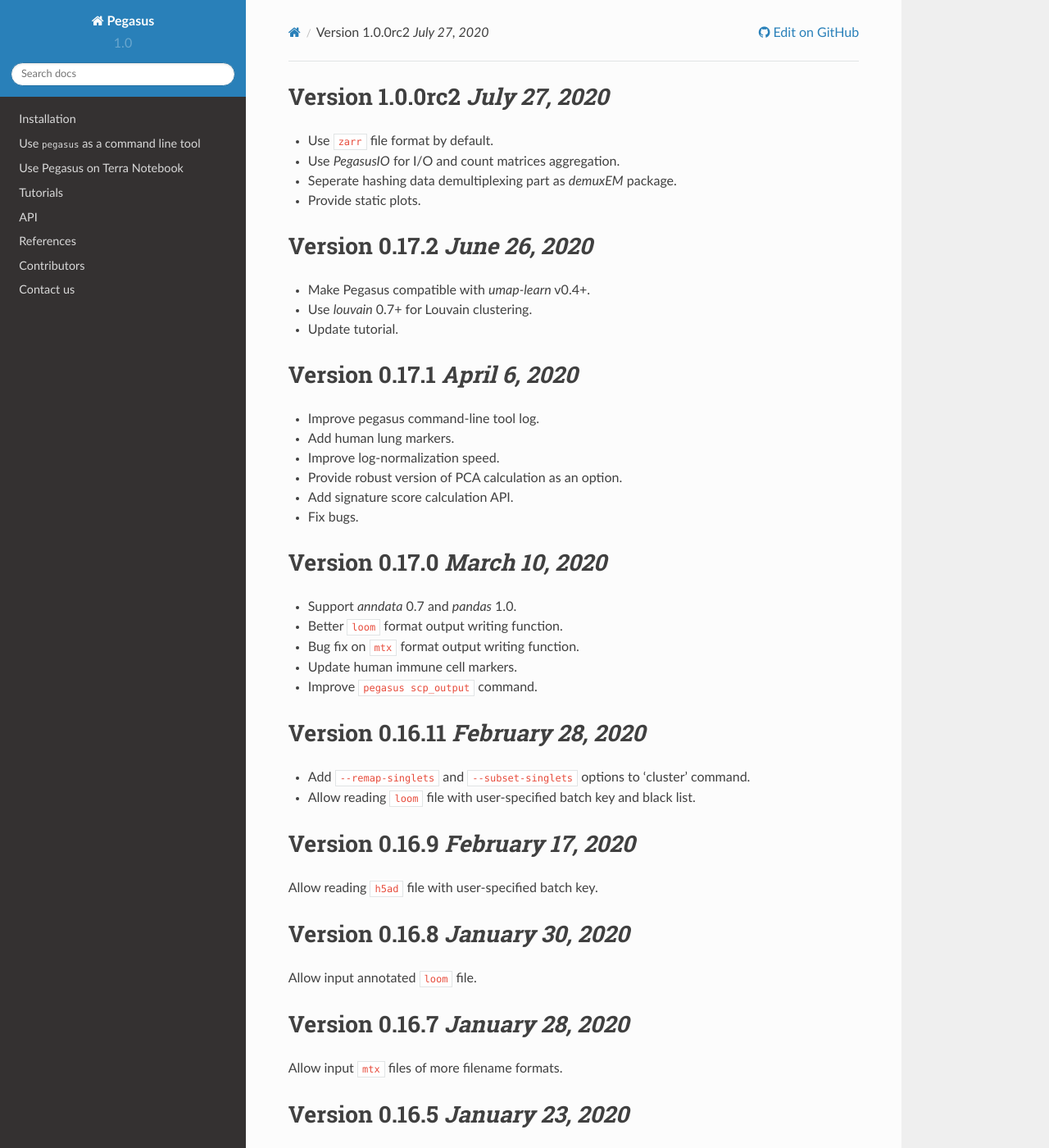
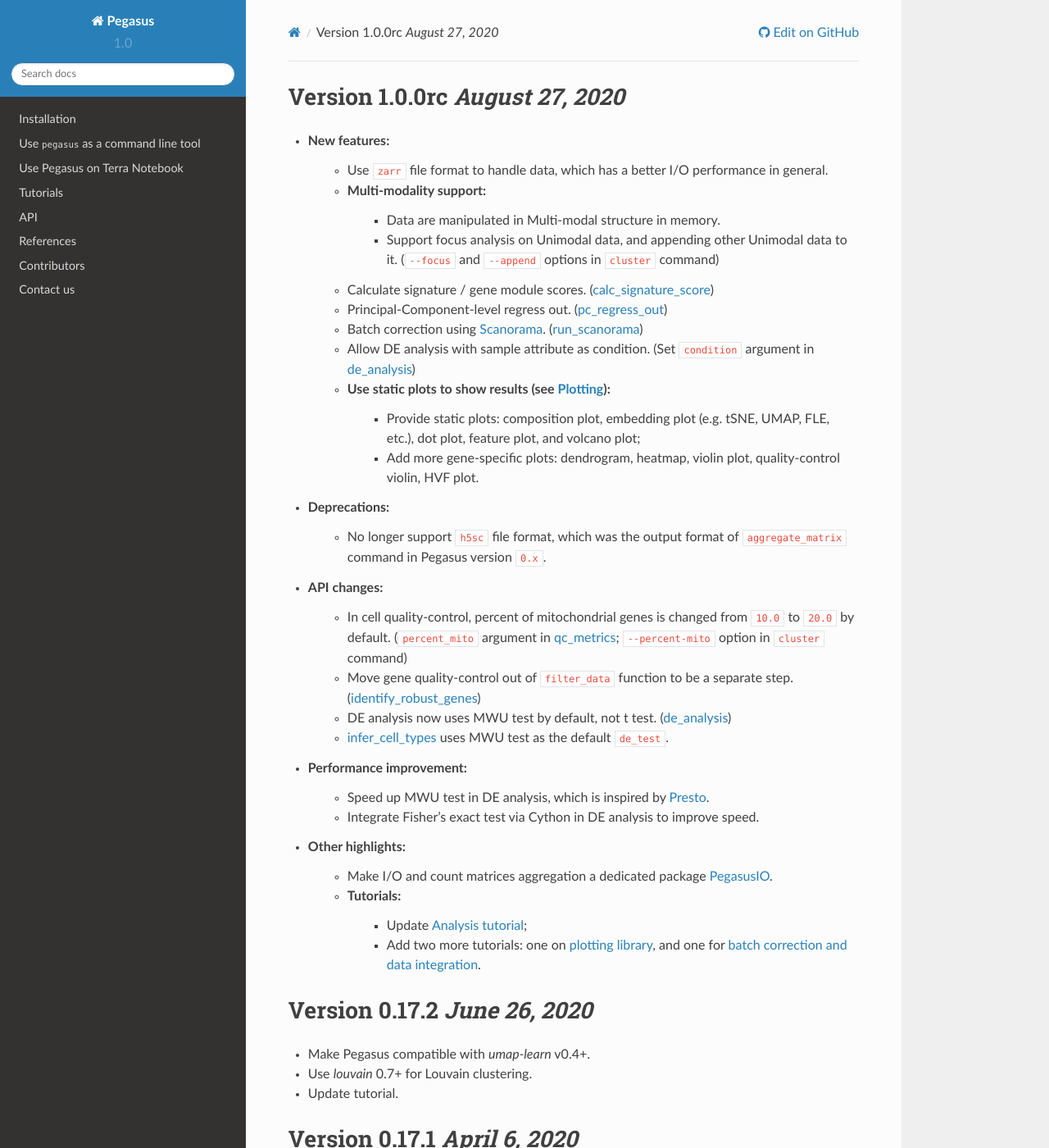
Before and after one commit to lilab-bcb/pegasus, a Sphinx documentation site: the page built from docs/release_notes.rst, in a window 1280 px wide and 1400 px high. Shown: the whole window at 82% size. Built offline with Sphinx 7.4.7 and the Read the Docs theme 2.0.0, drawn with Linux system fonts in a browser that asks for light colours; formulas are drawn with MathJax 3.

Commit message:
update release notes

```diff
--- a/docs/release_notes.rst
+++ b/docs/release_notes.rst
@@ -1,10 +1,33 @@
-Version 1.0.0rc2 `July 27, 2020`
+Version 1.0.0rc `August 27, 2020`
 --------------------------------
 
-* Use ``zarr`` file format by default.
-* Use *PegasusIO* for I/O and count matrices aggregation.
-* Seperate hashing data demultiplexing part as *demuxEM* package.
-* Provide static plots.
+* New features:
+    * Use ``zarr`` file format to handle data, which has a better I/O performance in general.
+    * Multi-modality support:
+        * Data are manipulated in Multi-modal structure in memory.
+        * Support focus analysis on Unimodal data, and appending other Unimodal data to it. (``--focus`` and ``--append`` options in ``cluster`` command)
+    * Calculate signature / gene module scores. (`calc_signature_score <api/pegasus.calc_signature_score.html>`_)
+    * Principal-Component-level regress out. (`pc_regress_out <api/pegasus.pc_regress_out.html>`_)
+    * Batch correction using `Scanorama <https://github.com/brianhie/scanorama>`_. (`run_scanorama <api/pegasus.run_scanorama.html>`_)
+    * Allow DE analysis with sample attribute as condition. (Set ``condition`` argument in `de_analysis <api/pegasus.de_analysis.html>`_)
+    * Use static plots to show results (see `Plotting <api/index.html#plotting>`_):
+        * Provide static plots: composition plot, embedding plot (e.g. tSNE, UMAP, FLE, etc.), dot plot, feature plot, and volcano plot;
+        * Add more gene-specific plots: dendrogram, heatmap, violin plot, quality-control violin, HVF plot.
+* Deprecations:
+    * No longer support ``h5sc`` file format, which was the output format of ``aggregate_matrix`` command in Pegasus version ``0.x``.
+* API changes:
+    * In cell quality-control, percent of mitochondrial genes is changed from ``10.0`` to ``20.0`` by default. (``percent_mito`` argument in `qc_metrics <api/pegasus.qc_metrics.html>`_; ``--percent-mito`` option in ``cluster`` command)
+    * Move gene quality-control out of ``filter_data`` function to be a separate step. (`identify_robust_genes <api/pegasus.identify_robust_genes.html>`_)
+    * DE analysis now uses MWU test by default, not t test. (`de_analysis <api/pegasus.de_analysis.html>`_)
+    * `infer_cell_types <api/pegasus.infer_cell_types.html>`_ uses MWU test as the default ``de_test``.
+* Performance improvement:
+    * Speed up MWU test in DE analysis, which is inspired by `Presto <https://github.com/immunogenomics/presto>`_.
+    * Integrate Fisher's exact test via Cython in DE analysis to improve speed.
+* Other highlights:
+    * Make I/O and count matrices aggregation a dedicated package `PegasusIO <https://pegasusio.readthedocs.io>`_.
+    * Tutorials:
+        * Update `Analysis tutorial <_static/tutorials/pegasus_analysis.html>`_;
+        * Add two more tutorials: one on `plotting library <_static/tutorials/plotting_tutorial.html>`_, and one for `batch correction and data integration <_static/tutorials/batch_correction.html>`_.
 
 Version 0.17.2 `June 26, 2020`
 --------------------------------
```
